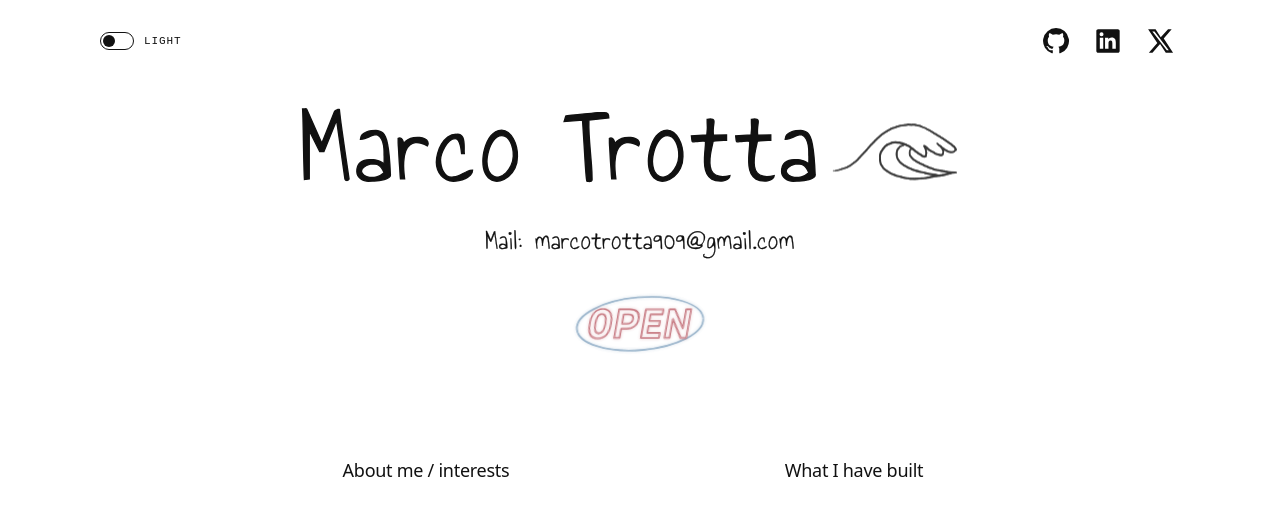
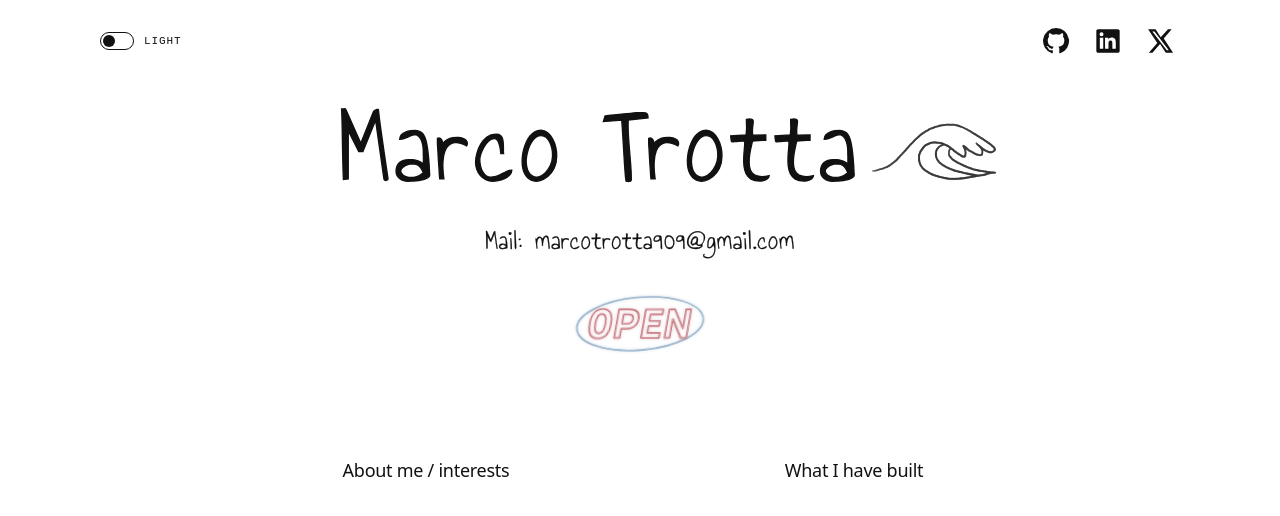
Before and after one commit to marco-trotta1/marco-trotta1.github.io, a Next.js app: page / in a window 1280 px wide. Shown: the top 516 px of the page. Built offline with nearby package versions, Linux system fonts and the light colour scheme.

Commit message:
style: adjust signature centering (#4)

```diff
--- a/src/app/globals.css
+++ b/src/app/globals.css
@@ -159,6 +159,7 @@ button:focus-visible {
   letter-spacing: 0.045em;
   line-height: 1.15;
   white-space: nowrap;
+  transform: translateX(0.35em);
 }
 
 .signature-wave {
```
Also changed, not shown: 1 other file (tests, documents, lock files or other folders).
